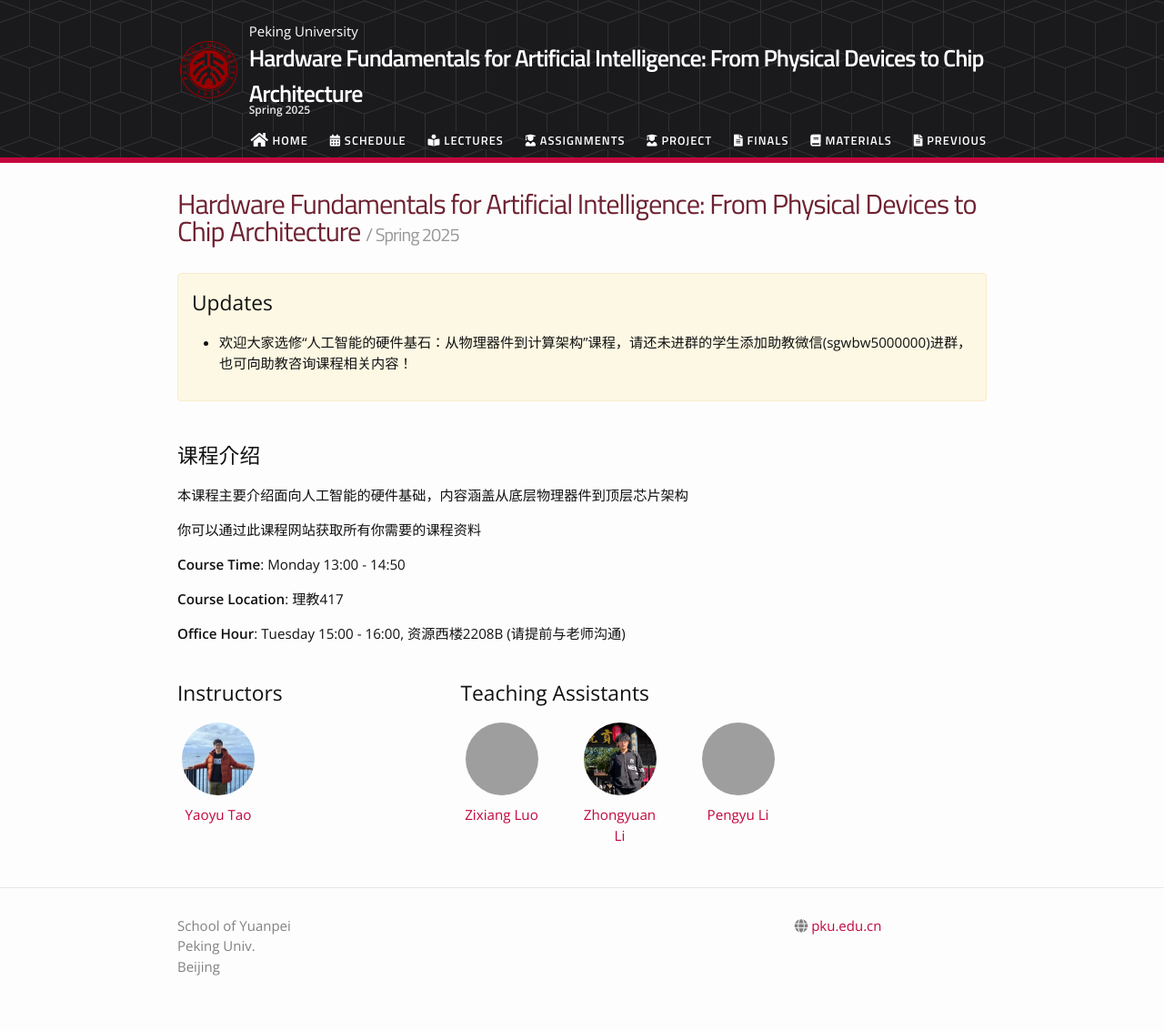
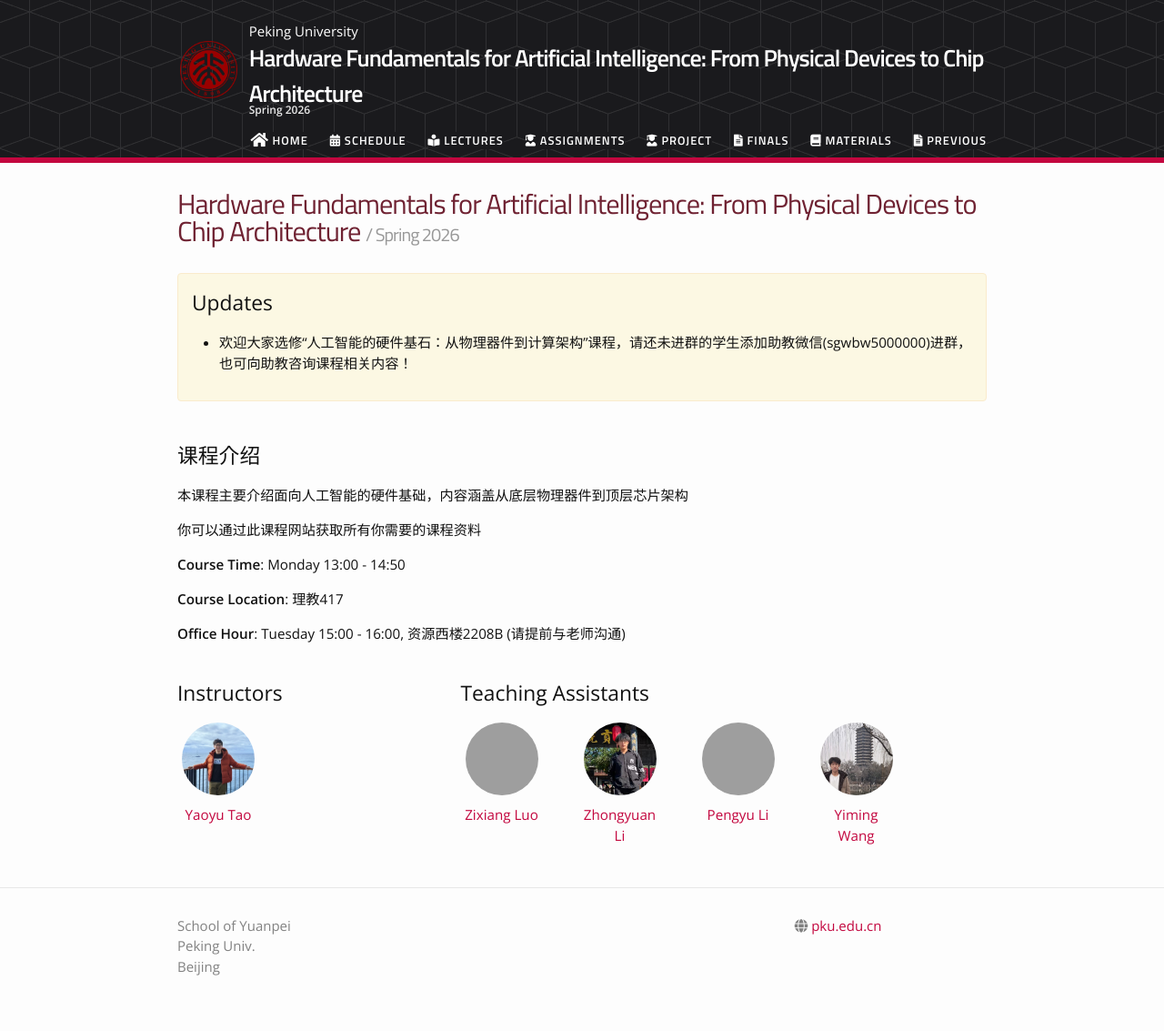
Before and after one commit to AIArchPKU/2026Spring, a Jekyll site: the page built from index.md, in a window 1280 px wide. Shown: the whole page at 91% size. Built offline with Jekyll 4.4.1, drawn with Linux system fonts in a browser that asks for light colours; nearby versions of some CDN libraries.

Commit message:
修改链接至26

```diff
--- a/_config.yml
+++ b/_config.yml
@@ -1,9 +1,9 @@
 # Site settings
 course_name: "Hardware Fundamentals for Artificial Intelligence: From Physical Devices to Chip Architecture"
 course_description: "本课程主要介绍面向人工智能的硬件基础，内容涵盖从底层物理器件到顶层芯片架构"
-course_semester: "Spring 2025"
+course_semester: "Spring 2026"
 
-baseurl: "/2025Spring/" # the subpath of your site, e.g. /blog/
+baseurl: "/2026Spring/" # the subpath of your site, e.g. /blog/
 url: "http://AIArchPKU.github.io/" # the base hostname & protocol for your site
 
 schoolname: "Peking University"
--- a/_data/people.yml
+++ b/_data/people.yml
@@ -13,3 +13,6 @@ teaching_assistants:
   - name: Pengyu Li
     profile_pic: /_images/pp/pengyuli.jpg
     webpage: 2200017702@stu.pku.edu.cn
+  - name: Yiming Wang
+    profile_pic: /_images/pp/yimingwang.jpg
+    webpage: 2400012806@stu.pku.edu.cn
```
Also changed, not shown: _images/pp/yimingwang.jpg (added).
